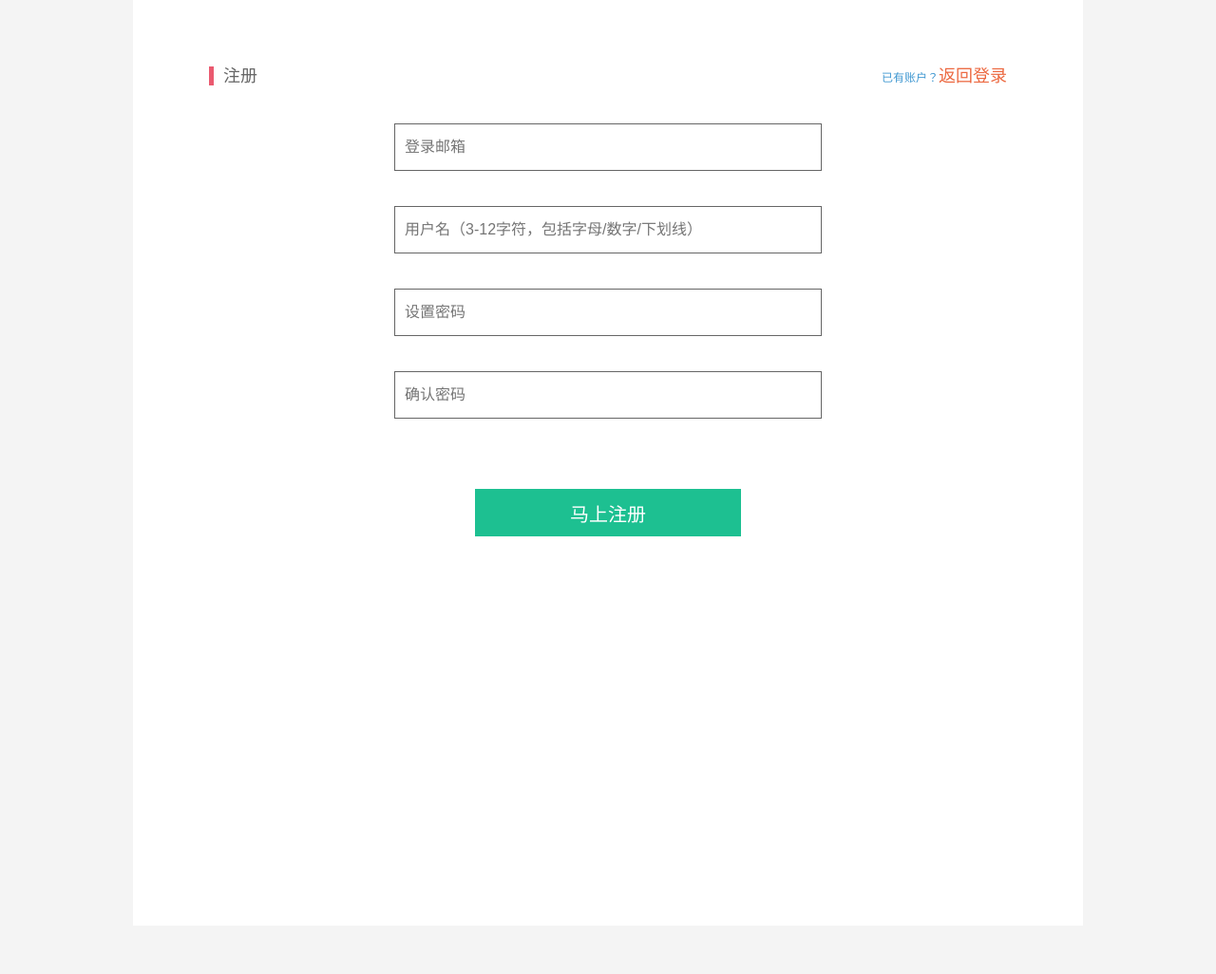
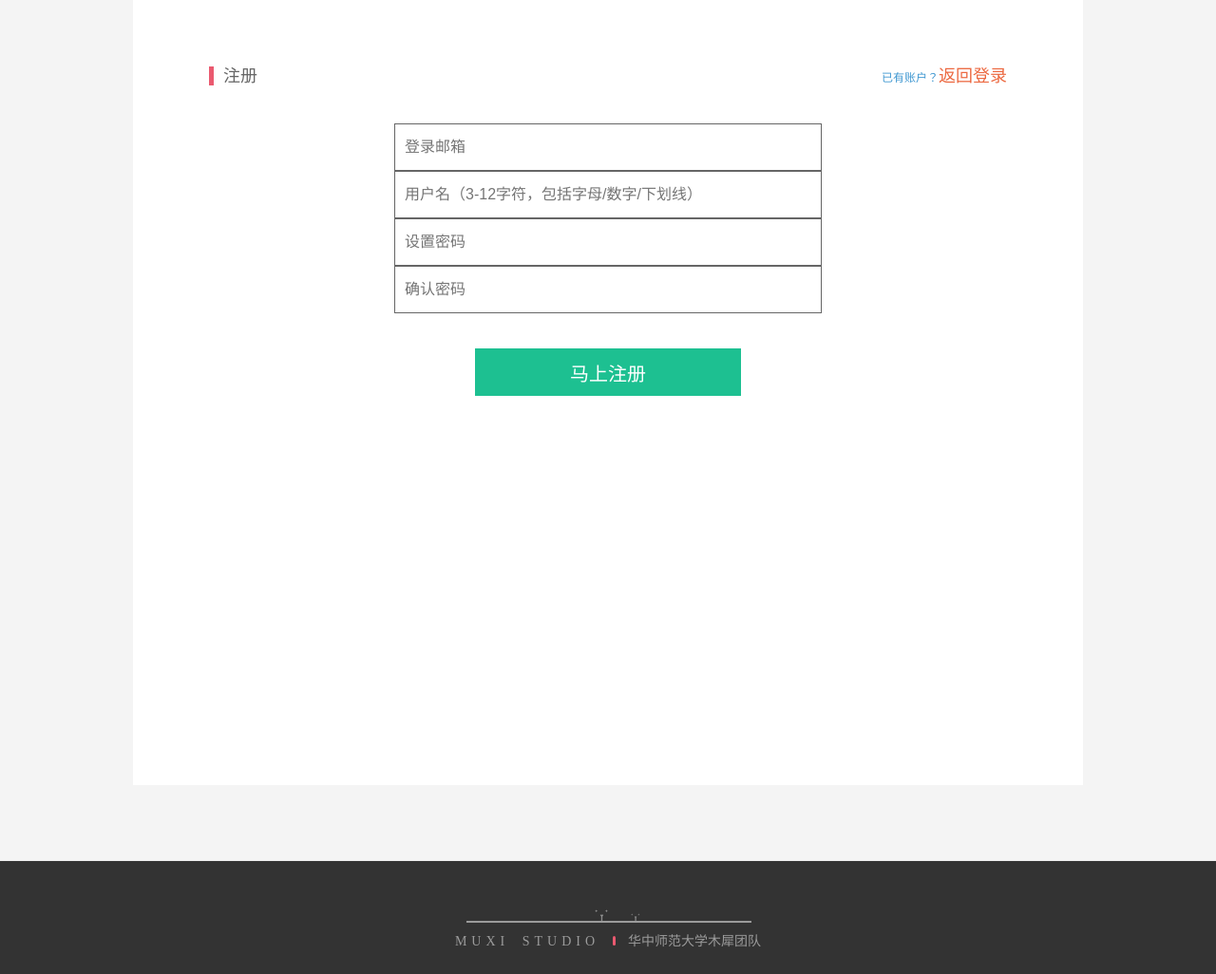
Before and after one commit to h10gforks/muxiOOOOOauth, a Flask app: template muxiOOOOOauth/app/templates/auth/register.html in a window 1280 px wide. Shown: the part 81-1107 px from the top of the page at 95% size. Run offline with Flask 2, Linux system fonts and the light colour scheme; the template is opened without the code that fills it, so the values that code supplies are empty; parts of the project's set-up code (start-up, migrations or seed data) failed here and were passed over.

Commit message:
xueer sync login/register

```diff
--- a/muxiOOOOOauth/app/auth/views.py
+++ b/muxiOOOOOauth/app/auth/views.py
@@ -22,7 +22,7 @@ def login():
         if user is not None and \
             user.verify_password(password):
                 login_user(user)
-                return redirect("http://123.56.41.13/auth/login/")
+                return redirect("http://xueer.muxixyz.com/privateship/?email=%s" % email)
     return render_template('auth/login.html')
 
 
@@ -38,7 +38,7 @@ def register():
         user = User(
             email = email,
             username = username,
-            password = base64.b64encode(password),
+            password = password,
             role_id = 3
         )
         db.session.add(user)
--- a/muxiOOOOOauth/app/templates/auth/register.html
+++ b/muxiOOOOOauth/app/templates/auth/register.html
@@ -46,22 +46,22 @@
 			<div class="must margin_auto">
 				<div class="input_warpper">
 					<input class="input" name="email" v-bind:class="class_obj[0]" v-model="val[0]" v-on:focus="initHint(0)" v-on:blur="checkEmail" type="text" id="email" name="e-mail" placeholder="登录邮箱" />
-					<div class="hint" v-bind:class="class_obj[0]">{{ hint[0] }}</div>
+                    <!-- div class="hint" v-bind:class="class_obj[0]"></div -->
 				</div>
 				<div class="input_warpper">
 					<input class="input" name="username" v-bind:class="class_obj[1]" v-on:focus="initHint(1)" v-model="val[1]" v-on:blur="checkUsername" type="text" id="username" name="name" placeholder="用户名（3-12字符，包括字母/数字/下划线）" />
-					<div class="hint" v-bind:class="class_obj[1]">{{ hint[1] }}</div>
+					<!-- div class="hint" v-bind:class="class_obj[1]"></div -->
 				</div>
 				<div class="input_warpper">
 					<input class="input" name="password" v-bind:class="class_obj[2]" v-on:focus="initHint(2)" v-on:blur="checkPassword" v-model="val[2]" type="text" id="password" name="password" placeholder="设置密码" />
-					<div class="hint" v-bind:class="class_obj[2]">{{ hint[2] }}</div>
+					<!-- div class="hint" v-bind:class="class_obj[2]"></div -->
 				</div>
 				<div class="input_warpper">
 					<input class="input" v-bind:class="class_obj[3]" v-on:focus="initHint(3)" v-on:blur="checkRePassword" type="text"  v-model="val[3]" id="repassword" name="ident" placeholder="确认密码" />
-					<div class="hint" v-bind:class="class_obj[3]">{{ hint[3] }}</div>
+					<!-- div class="hint" v-bind:class="class_obj[3]"></div -->
 				</div>
 			</div>
-			<input class="submit cp margin_auto" v-on:click="onSubmit" id="submit" type="button" value="马上注册"/>
+			<input class="submit cp margin_auto" id="submit" type="submit" value="马上注册"/>
 		</form>
 </div>
 <div class="footer">
```
Also changed, not shown: muxiOOOOOauth/app/api/users.py (+11 -0 lines).
